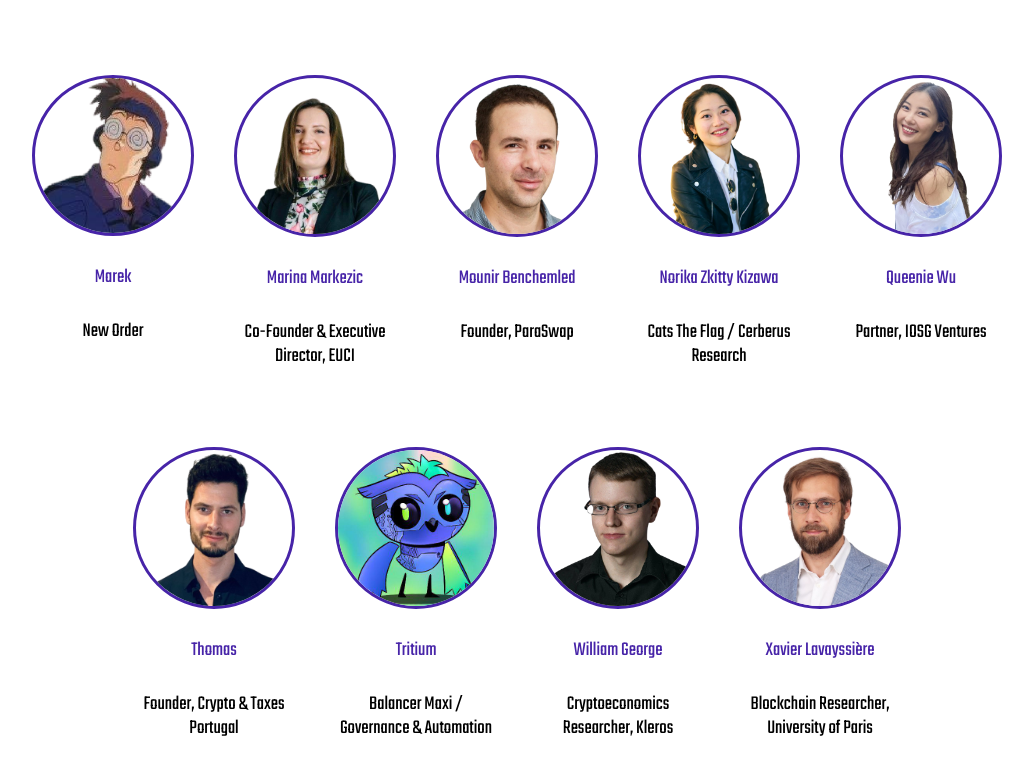
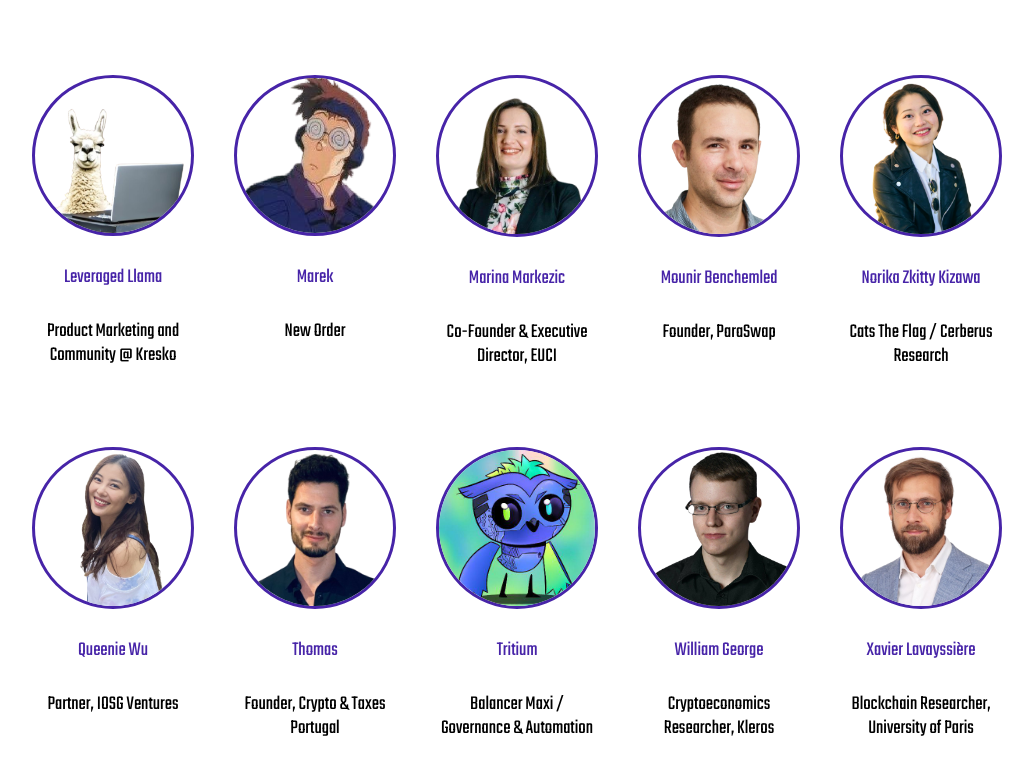
Before and after one commit to shan2001-s/EthereumBlockSummit, a website: page speakers.html in a window 1280 px wide. Shown: the part 1210-1985 px from the top of the page, without its empty margins (131-1164 px from the left). Drawn offline with nearby package versions, Linux system fonts and the light colour scheme; a web font is replaced by a local one.

Commit message:
add one speaker

```diff
--- a/speakers.html
+++ b/speakers.html
@@ -314,6 +314,13 @@
      link:'https://twitter.com/lajarre'
    },
    {
+     imgSrc: "assets/img/speakers/22.png",
+     name: "Leveraged Llama",
+     position: "Product Marketing and Community @ Kresko",
+     Sociallogo:twitter,
+     link:'https://twitter.com/leveragedllama'
+   },
+   {
      imgSrc: "assets/img/speakers/5.png",
      name: "Marek",
      position: "New Order",
```
Also changed, not shown: assets/img/speakers/21.png (added), assets/img/speakers/22.png (added).
